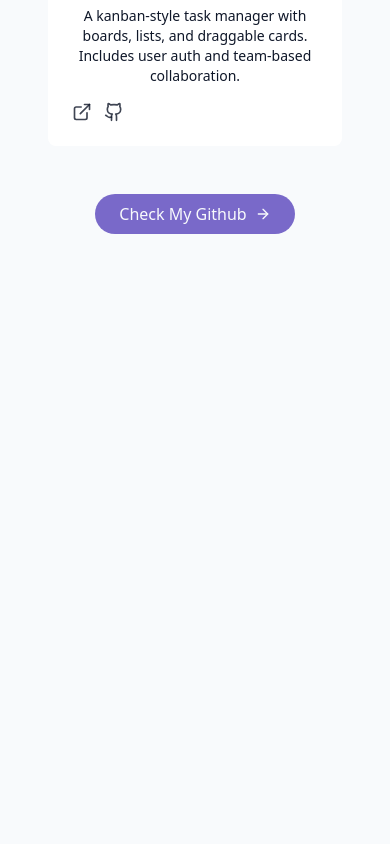
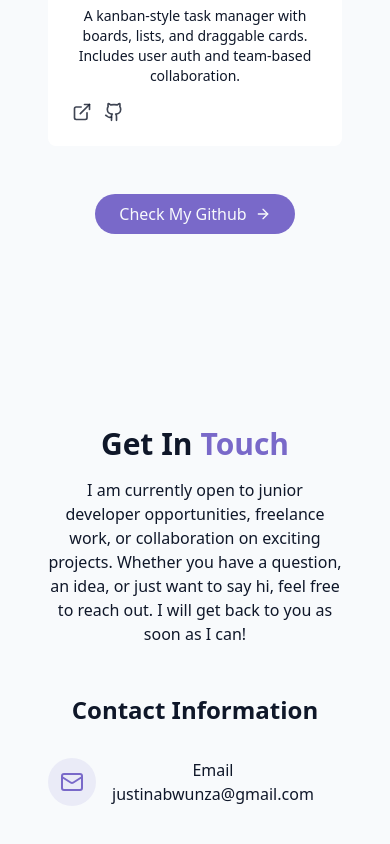
Before and after one commit to syntaxamurai/personal_portfolio, a React (Vite) app: page / in a window 390 px wide. Shown: the part 10138-10982 px from the top of the page. Before the commit the page ends 10468 px from the top, so only its background shows below. Built offline with nearby package versions, Linux system fonts and the light colour scheme.

Commit message:
Email added

```diff
--- /dev/null
+++ b/src/components/ContactSection.jsx
@@ -0,0 +1,41 @@
+import { Mail } from "lucide-react"
+
+export const ContactSection = () => {
+    return (
+        <section
+            id='contact'
+            className="py-24 px-4 relative bg-secondary/30"
+        >
+            <div className="container mx-auto max-w-5xl">
+            <h2 className="text-3xl md:text-4xl font-bold mb-4 text-center">
+                Get In <span className="text-primary"> Touch</span>
+            </h2>
+
+            <p className="text-center text-muted-foreground mb-12 max-w-2xl mx-auto">
+            I am currently open to junior developer opportunities, freelance work, or collaboration on exciting projects. Whether you have a question, an idea, or just want to say hi, feel free to reach out. I will get back to you as soon as I can!
+            </p>
+
+            <div className="grid grid-cols-1 md:grid-cols-2 gap-12">
+                <div className="space-y-8">
+                    <h3 className="text-2xl font-semibold mb-6">
+                        Contact Information
+                    </h3>
+                    <div className="space-y-6 justify-center">
+                        <div className="flex items-start space-x-4">
+                            <div className="p-3 rounded-full bg-primary/10">
+                                <Mail className="h-6 w-6 text-primary"/>
+                            </div>
+                            <div>
+                                <h4 className="font-medium">Email</h4>
+                                <a href="mailto:justinabwunza@gmail.com" className="text-muted-foreground hover:text-primary transition-colors">
+                                justinabwunza@gmail.com
+                                </a>
+                            </div>
+                        </div>
+                    </div>
+                </div>
+            </div>
+            </div>
+        </section>
+    )
+}
--- a/src/pages/Home.jsx
+++ b/src/pages/Home.jsx
@@ -5,6 +5,7 @@
 import { AboutSection } from "../components/AboutSection";
 import { SkillsSection } from "../components/SkillsSection";
 import { ProjectSection } from "../components/ProjectsSection";
+import { ContactSection } from "../components/ContactSection";
 
 export const Home = () => {
     return (
@@ -24,6 +25,7 @@
             <AboutSection />
             <SkillsSection />
             <ProjectSection />
+            <ContactSection />
         </main>
 
     </div>
```
